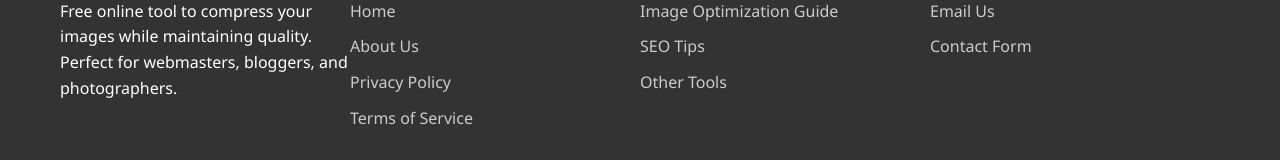
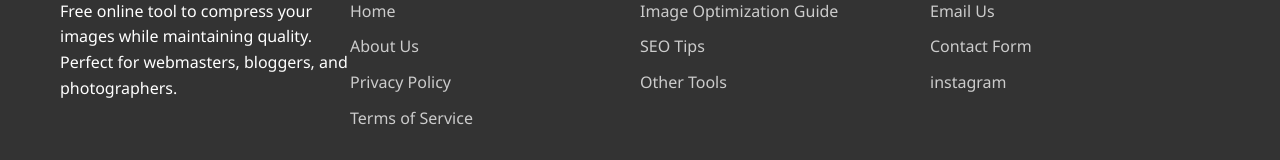
Before and after one commit to kashif09l/Rx-compressor2.0, a plain HTML site: page Image/Index.html in a window 1280 px wide. Shown: the part 1555-1715 px from the top of the page. Drawn offline with Linux system fonts and the light colour scheme.

Commit message:
Update Index.html

```diff
--- a/Image/Index.html
+++ b/Image/Index.html
@@ -547,6 +547,7 @@
                     <ul>
                         <li><a href="mailto: rxgamerz965@gmail.com ">Email Us</a></li>
                         <li><a href="/contact">Contact Form</a></li>
+                        <li><a href="https://www.instagram.com/rx_compressor?igsh=MTgxODJuYjM4cjdncQ==">instagram</a></li>
                     </ul>
                 </div>
             </div>
```
